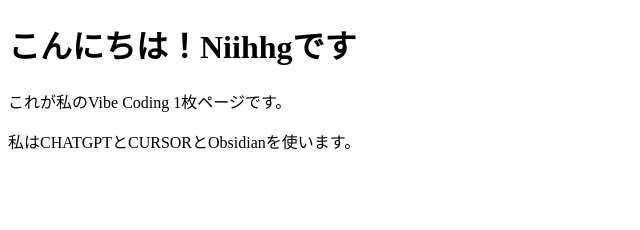
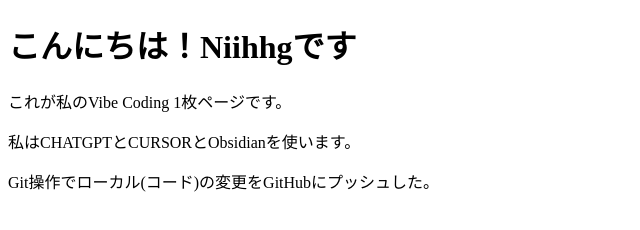
Before and after one commit to Niihhg/vibe-coding-log, a plain HTML site: page index.html in a window 1280 px wide. Shown: the whole page, without its empty margins (0-640 px from the left). Drawn offline with Linux system fonts and the light colour scheme.

Commit message:
index.htmlの更新

```diff
--- a/index.html
+++ b/index.html
@@ -8,5 +8,6 @@
   <h1>こんにちは！Niihhgです</h1>
   <p>これが私のVibe Coding 1枚ページです。</p>
   <p>私はCHATGPTとCURSORとObsidianを使います。</p>
+  <p>Git操作でローカル(コード)の変更をGitHubにプッシュした。</p>
 </body>
 </html>
```
